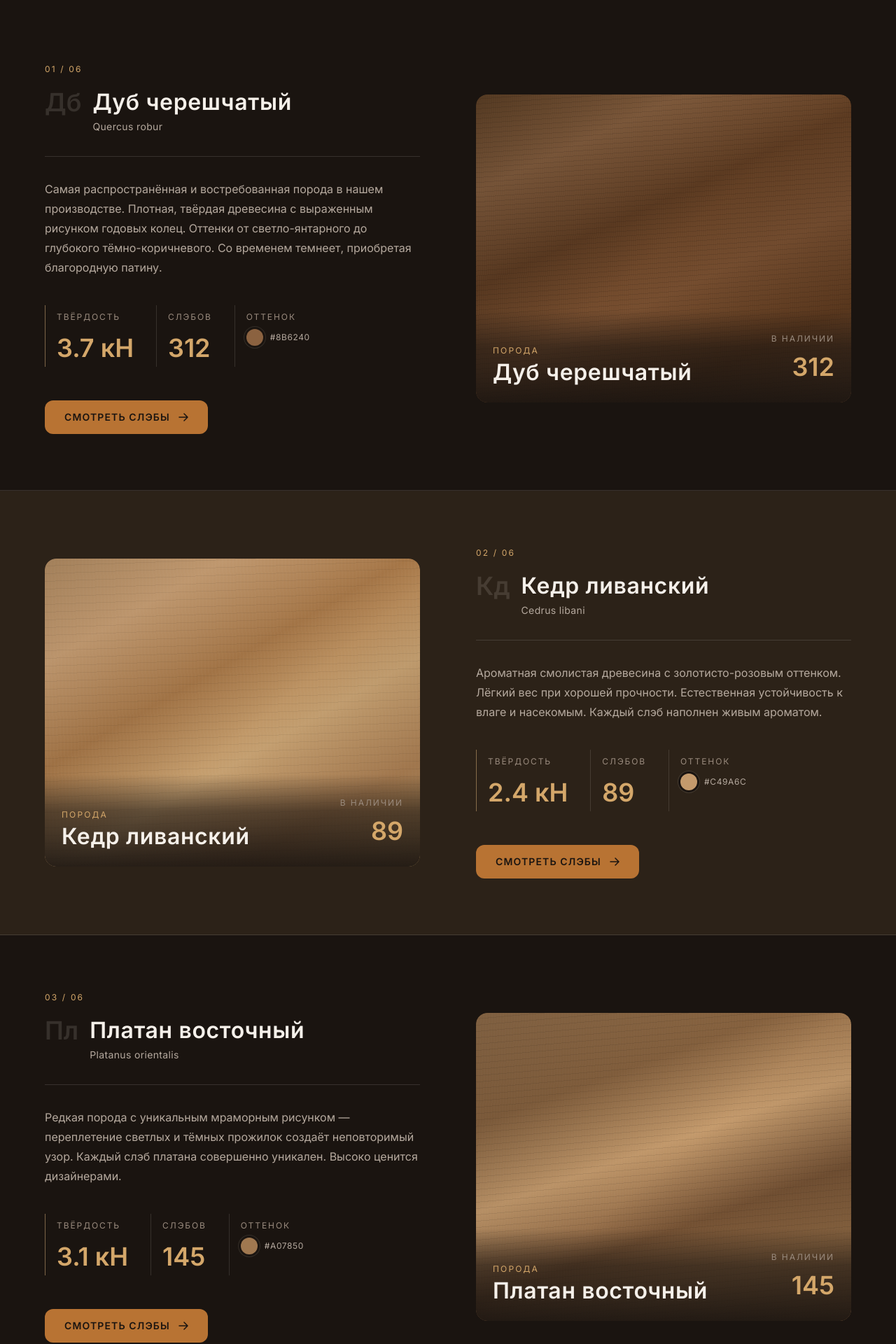
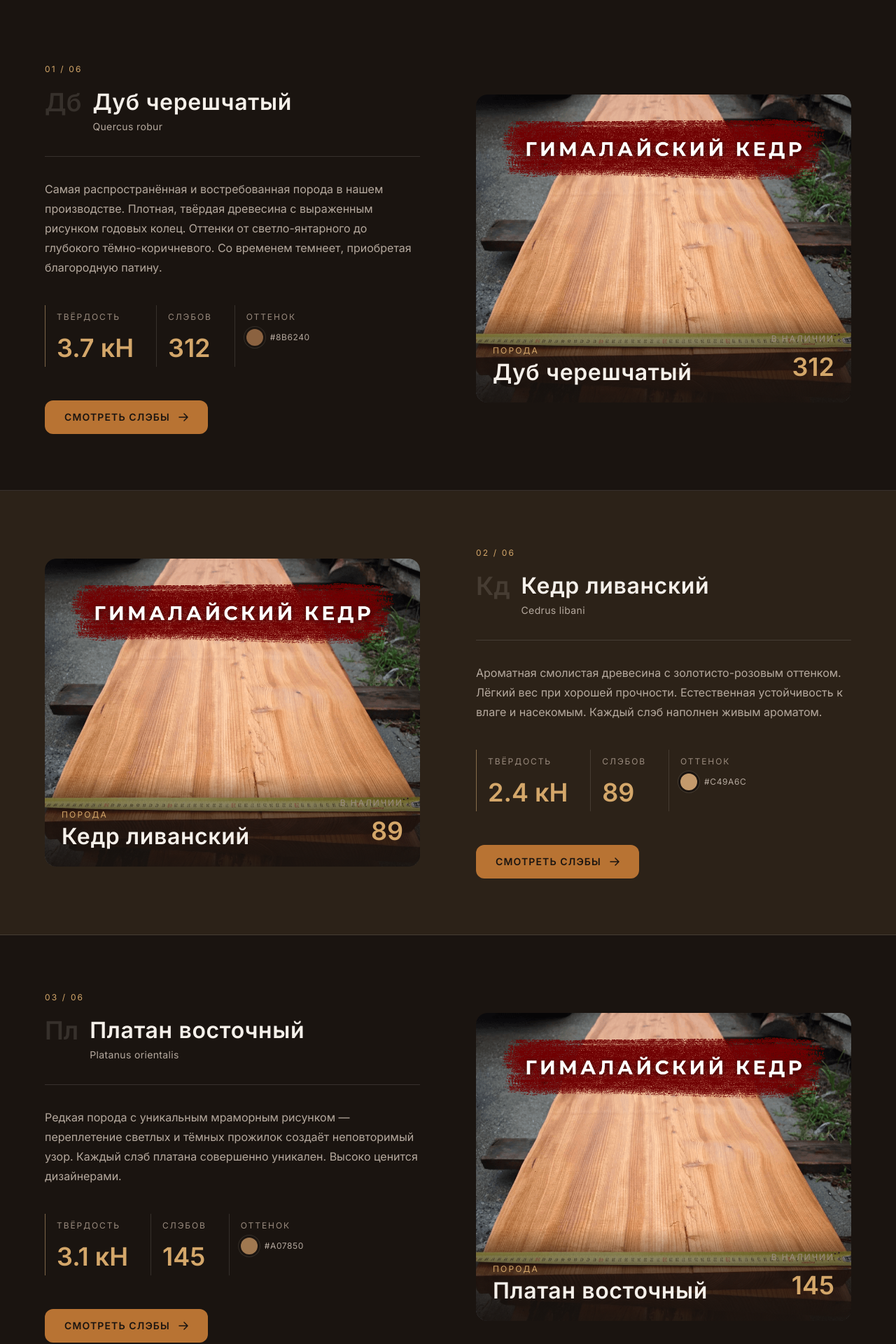
Before and after one commit to Zer0Blog/GlavSlebTest, a Next.js app: page /breeds in a window 1280 px wide. Shown: the part 560-2480 px from the top of the page at 70% size. Built offline with nearby package versions, Linux system fonts and the light colour scheme.

Commit message:
изменил карточки материалов для страницы breeds

```diff
--- a/app/breeds/breeds.css
+++ b/app/breeds/breeds.css
@@ -1,4 +1,4 @@
-/* Породы — текстуры дерева и быстрая навигация */
+/* Породы — быстрая навигация и карточки с фото */
 
 .breeds-quicknav-item {
   text-decoration: none;
@@ -18,52 +18,24 @@
   background: var(--accent);
 }
 
-.breeds-page .wood-1 {
-  background:
-    repeating-linear-gradient(92deg, transparent, transparent 2px, rgba(255, 255, 255, 0.015) 2px, rgba(255, 255, 255, 0.015) 4px),
-    repeating-linear-gradient(175deg, transparent, transparent 8px, rgba(0, 0, 0, 0.08) 8px, rgba(0, 0, 0, 0.08) 9px),
-    linear-gradient(160deg, #a07850 0%, #8b6540 25%, #c49a6c 45%, #7a5535 65%, #9c7248 80%, #b08050 100%);
+.breeds-wood-visual__inner {
   position: relative;
+  width: 100%;
+  overflow: hidden;
 }
-.breeds-page .wood-1::after {
-  content: '';
+
+.breeds-wood-visual__img {
   position: absolute;
   inset: 0;
-  background: linear-gradient(to bottom right, rgba(26, 20, 16, 0.25) 0%, transparent 50%, rgba(26, 20, 16, 0.3) 100%);
-  pointer-events: none;
-  border-radius: inherit;
+  display: block;
+  width: 100%;
+  height: 100%;
+  object-fit: cover;
+  object-position: center;
 }
 
-.breeds-page .wood-2 {
-  background:
-    repeating-linear-gradient(88deg, transparent, transparent 3px, rgba(255, 255, 255, 0.02) 3px, rgba(255, 255, 255, 0.02) 5px),
-    repeating-linear-gradient(178deg, transparent, transparent 10px, rgba(0, 0, 0, 0.06) 10px, rgba(0, 0, 0, 0.06) 11px),
-    linear-gradient(150deg, #c49a6c 0%, #d4a87a 20%, #a87848 40%, #c8a272 60%, #b88858 80%, #d4a86c 100%);
-  position: relative;
-}
-.breeds-page .wood-2::after {
-  content: '';
-  position: absolute;
-  inset: 0;
-  background: linear-gradient(to bottom right, rgba(26, 20, 16, 0.2) 0%, transparent 55%, rgba(26, 20, 16, 0.25) 100%);
-  pointer-events: none;
-  border-radius: inherit;
-}
-
-.breeds-page .wood-3 {
-  background:
-    repeating-linear-gradient(91deg, transparent, transparent 2px, rgba(255, 255, 255, 0.018) 2px, rgba(255, 255, 255, 0.018) 3px),
-    repeating-linear-gradient(176deg, transparent, transparent 6px, rgba(0, 0, 0, 0.1) 6px, rgba(0, 0, 0, 0.1) 7px),
-    linear-gradient(155deg, #6b4828 0%, #8b6240 20%, #5c3a20 40%, #7a5030 60%, #6a4020 80%, #8b5c38 100%);
-  position: relative;
-}
-.breeds-page .wood-3::after {
-  content: '';
-  position: absolute;
-  inset: 0;
-  background: linear-gradient(to bottom right, rgba(26, 20, 16, 0.3) 0%, transparent 50%, rgba(26, 20, 16, 0.35) 100%);
-  pointer-events: none;
-  border-radius: inherit;
+.breeds-wood-visual__overlay {
+  z-index: 1;
 }
 
 .breeds-cta-btn {
--- a/app/breeds/page.tsx
+++ b/app/breeds/page.tsx
@@ -4,12 +4,16 @@ import Link from 'next/link'
 import { motion } from 'framer-motion'
 import ContentV2Hero from '@/components/ui/ContentV2Hero'
 import V2PageShell from '@/components/sections/home-v2/V2PageShell'
+import { assetUrl } from '@/lib/base-path'
 import '../modern-home.css'
 import '../v2/home-v2.css'
 import '../content-pages-v2.css'
 import './breeds.css'
 
 const VIEWPORT = { once: true, amount: 0.25 } as const
+
+/** Временно один файл на все карточки; позже — своё фото на породу */
+const BREED_CARD_MEDIA = '/media/material-8.png'
 
 const BREEDS = [
   {
@@ -223,9 +227,17 @@ export default function BreedsPage() {
                     transition={{ duration: 0.65, delay: 0.1, ease: 'easeOut' }}
                     className={`breeds-wood-visual relative overflow-hidden ${i % 2 === 1 ? 'lg:order-1' : ''}`}
                   >
-                    <div className={`breeds-wood-visual__inner ${b.woodClass} h-64 w-full sm:h-80 md:h-96 lg:h-[440px]`} />
+                    <div className="breeds-wood-visual__inner h-64 w-full sm:h-80 md:h-96 lg:h-[440px]">
+                      <img
+                        src={assetUrl(BREED_CARD_MEDIA)}
+                        alt={b.name}
+                        className="breeds-wood-visual__img"
+                        loading="lazy"
+                        decoding="async"
+                      />
+                    </div>
                     <div
-                      className="absolute bottom-0 left-0 right-0 p-5 md:p-6"
+                      className="breeds-wood-visual__overlay absolute bottom-0 left-0 right-0 p-5 md:p-6"
                       style={{
                         background:
                           'linear-gradient(to top, rgba(26,20,16,0.92) 0%, rgba(26,20,16,0.6) 60%, transparent 100%)',
@@ -243,8 +255,6 @@ export default function BreedsPage() {
                         </div>
                       </div>
                     </div>
-                    <div className="breeds-corner-accent absolute right-4 top-4 h-8 w-8 pointer-events-none" />
-                    <div className="breeds-corner-accent absolute bottom-4 left-4 h-8 w-8 pointer-events-none" />
                   </motion.div>
                 </div>
               </div>
--- a/app/content-pages-v2.css
+++ b/app/content-pages-v2.css
@@ -72,10 +72,6 @@
   border-radius: inherit;
 }
 
-.about-page.breeds-page .breeds-corner-accent {
-  display: none;
-}
-
 .about-page.catalog-v2-page aside.content-v2-sidebar {
   border-right: 1px solid var(--v2-border-s, var(--border));
 }
```
